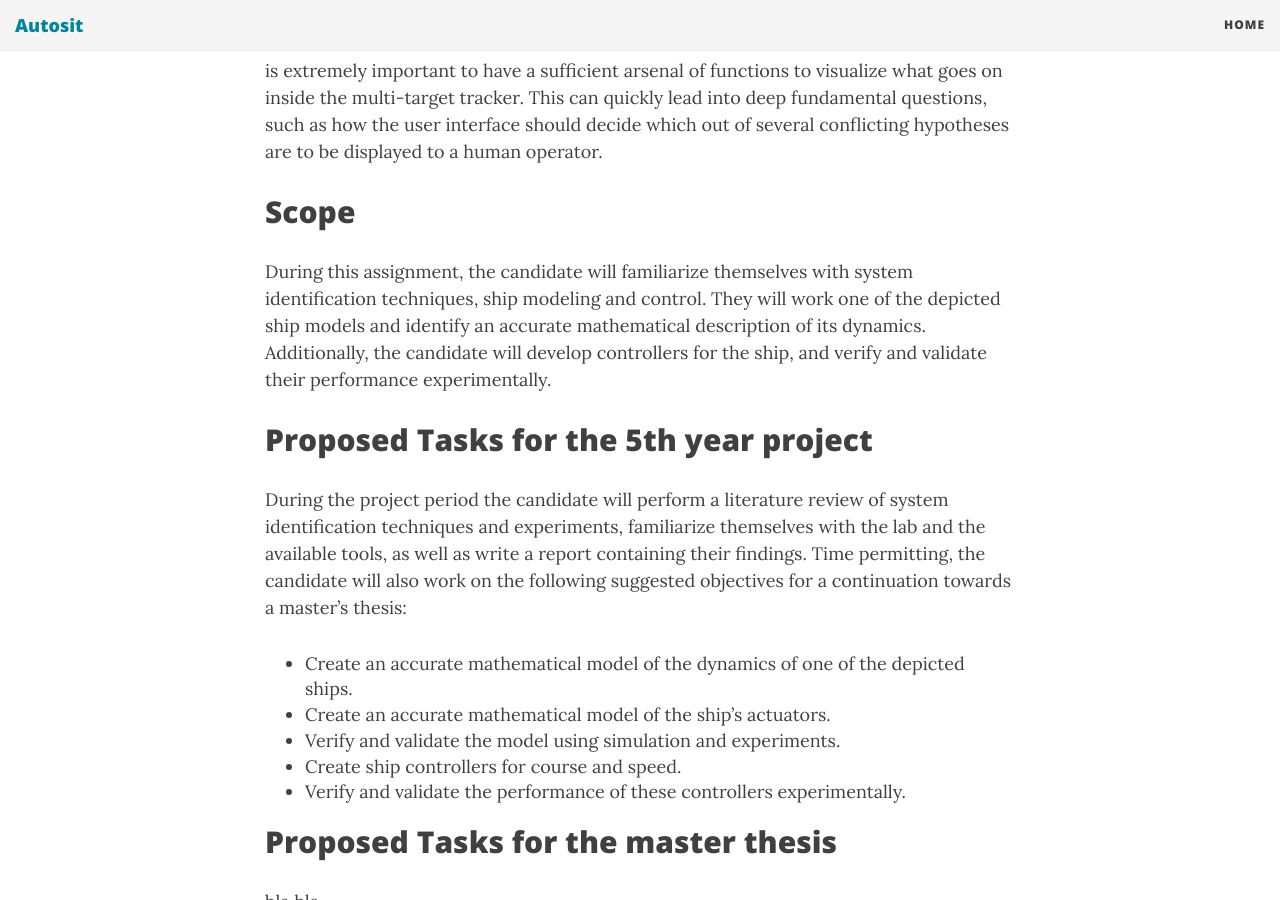
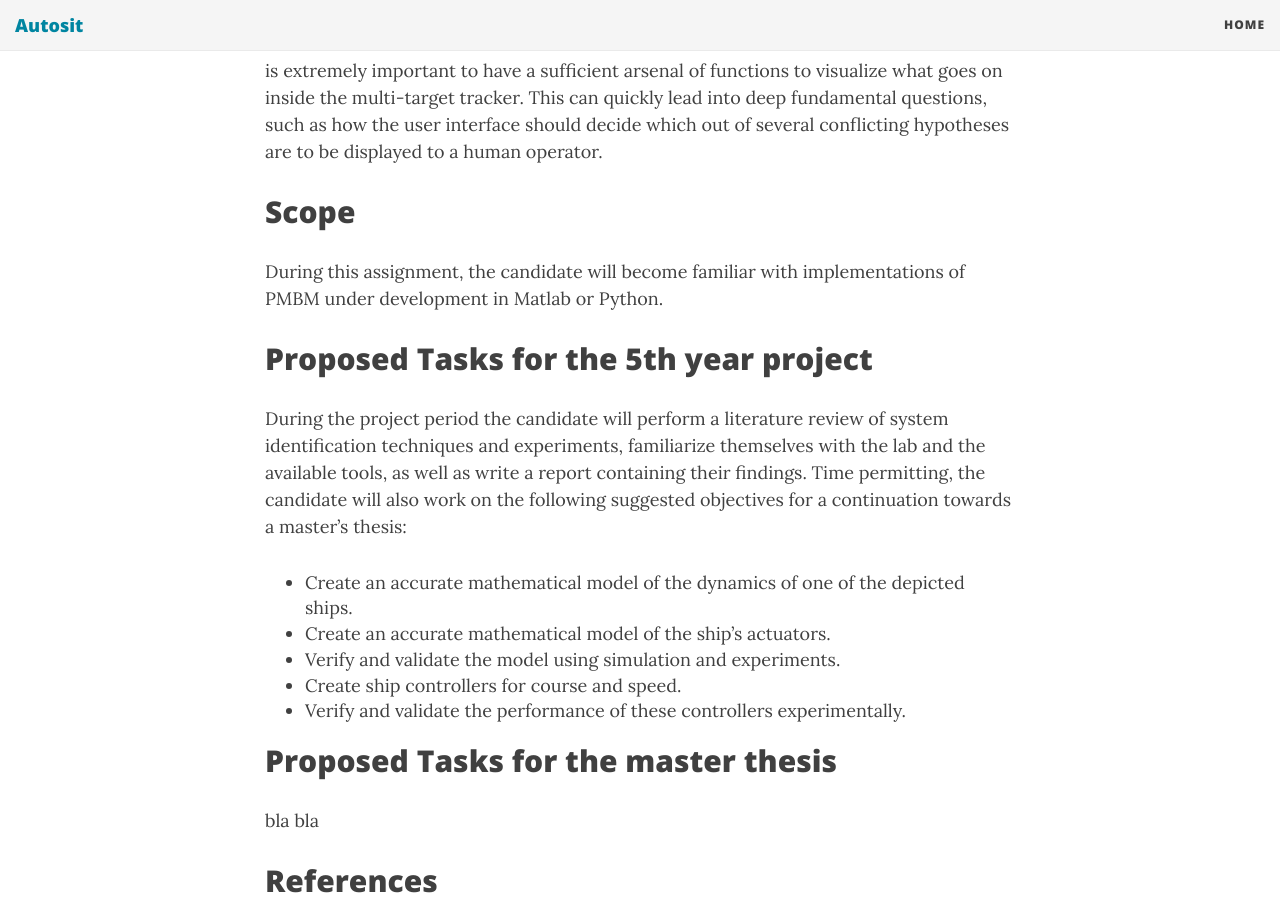
Before and after one commit to autosit/autosit.github.io, a Jekyll site: the page built from _posts/2019-04-12-pmbm_visualization.md, in a window 1280 px wide and 900 px high, scrolled down 740 px. Built offline with Jekyll 4.4.1, drawn with Linux system fonts in a browser that asks for light colours; nearby versions of some CDN libraries.

Commit message:
more text on pmbm visu

```diff
--- a/_posts/2019-04-12-pmbm_visualization.md
+++ b/_posts/2019-04-12-pmbm_visualization.md
@@ -21,12 +21,8 @@ This can quickly lead into deep fundamental questions, such as how the user inte
 
 ## Scope
 
+During this assignment, the candidate will become familiar with implementations of PMBM under development in Matlab or Python.
 
-
-
-During this assignment, the candidate will familiarize themselves with system identification techniques, ship modeling and control.
-They will work one of the depicted ship models and identify an accurate mathematical description of its dynamics.
-Additionally, the candidate will develop controllers for the ship, and verify and validate their performance experimentally.
 
 ## Proposed Tasks for the 5th year project
 
```
